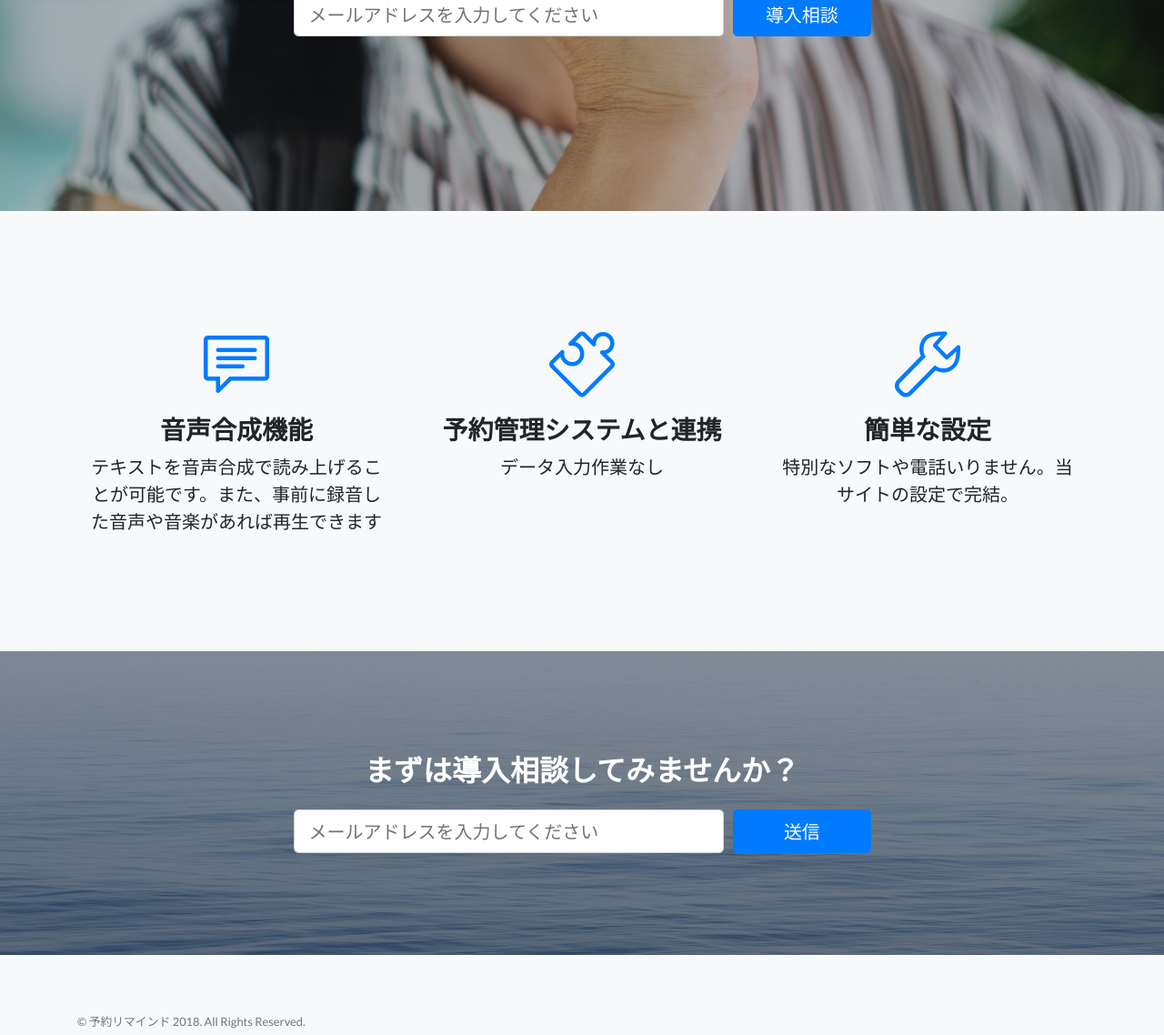
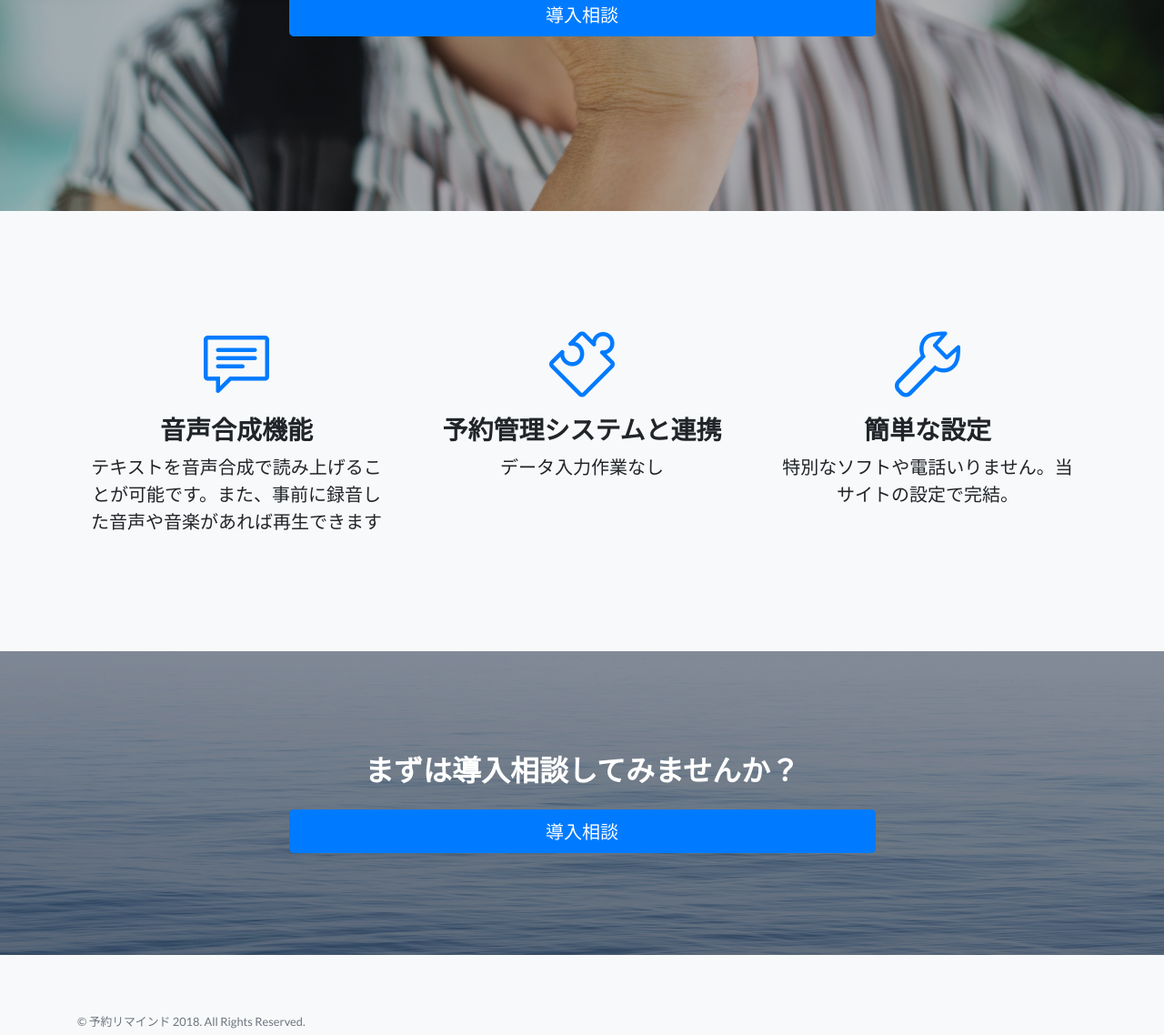
Before and after one commit to squallwc/yoyakureminder, a website: page index.html in a window 1280 px wide. Shown: the part 446-1584 px from the top of the page at 91% size. Drawn offline with Linux system fonts and the light colour scheme.

Commit message:
add feedback form

```diff
--- a/index.html
+++ b/index.html
@@ -42,16 +42,9 @@
 			<h2>自動で事前予約したお客様に電話して日程をリマインドします。</h2>
           </div>
           <div class="col-md-10 col-lg-8 col-xl-7 mx-auto">
-            <form>
-              <div class="form-row">
-                <div class="col-12 col-md-9 mb-2 mb-md-0">
-                  <input type="email" class="form-control form-control-lg" placeholder="メールアドレスを入力してください">
-                </div>
-                <div class="col-12 col-md-3">
-                  <button type="submit" class="btn btn-block btn-lg btn-primary">導入相談</button>
-                </div>
-              </div>
-            </form>
+            <div class="form-row">
+				<a href="https://goo.gl/forms/gmUveOeJVRBzPvFL2" target="_blank" class="btn btn-block btn-lg btn-primary" role="button" aria-pressed="true">導入相談</a>
+            </div>
           </div>
         </div>
       </div>
@@ -106,12 +99,7 @@
 
             <form>
               <div class="form-row">
-                <div class="col-12 col-md-9 mb-2 mb-md-0">
-                  <input type="email" class="form-control form-control-lg" placeholder="メールアドレスを入力してください">
-                </div>
-                <div class="col-12 col-md-3">
-                  <button type="submit" class="btn btn-block btn-lg btn-primary">送信</button>
-                </div>
+				<a href="https://goo.gl/forms/gmUveOeJVRBzPvFL2" target="_blank" class="btn btn-block btn-lg btn-primary" role="button" aria-pressed="true">導入相談</a>
               </div>
             </form>
 
```
